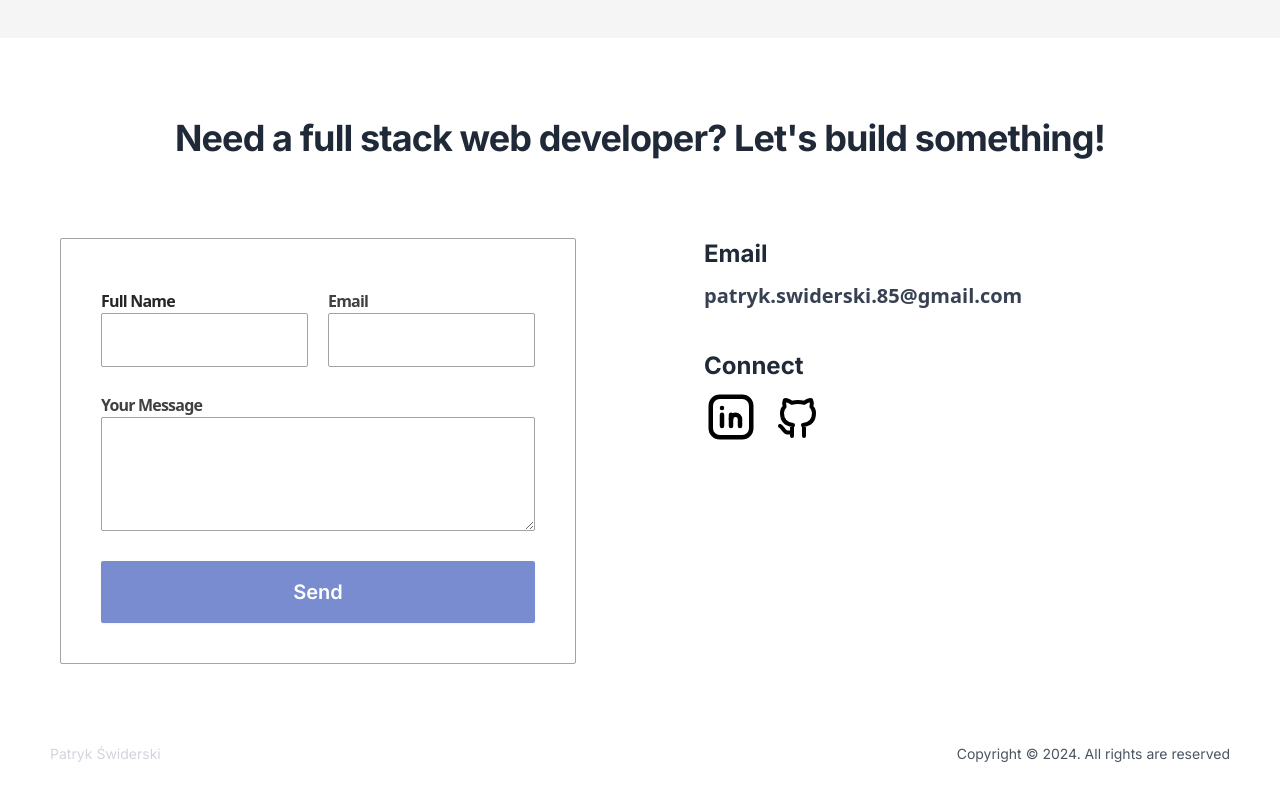
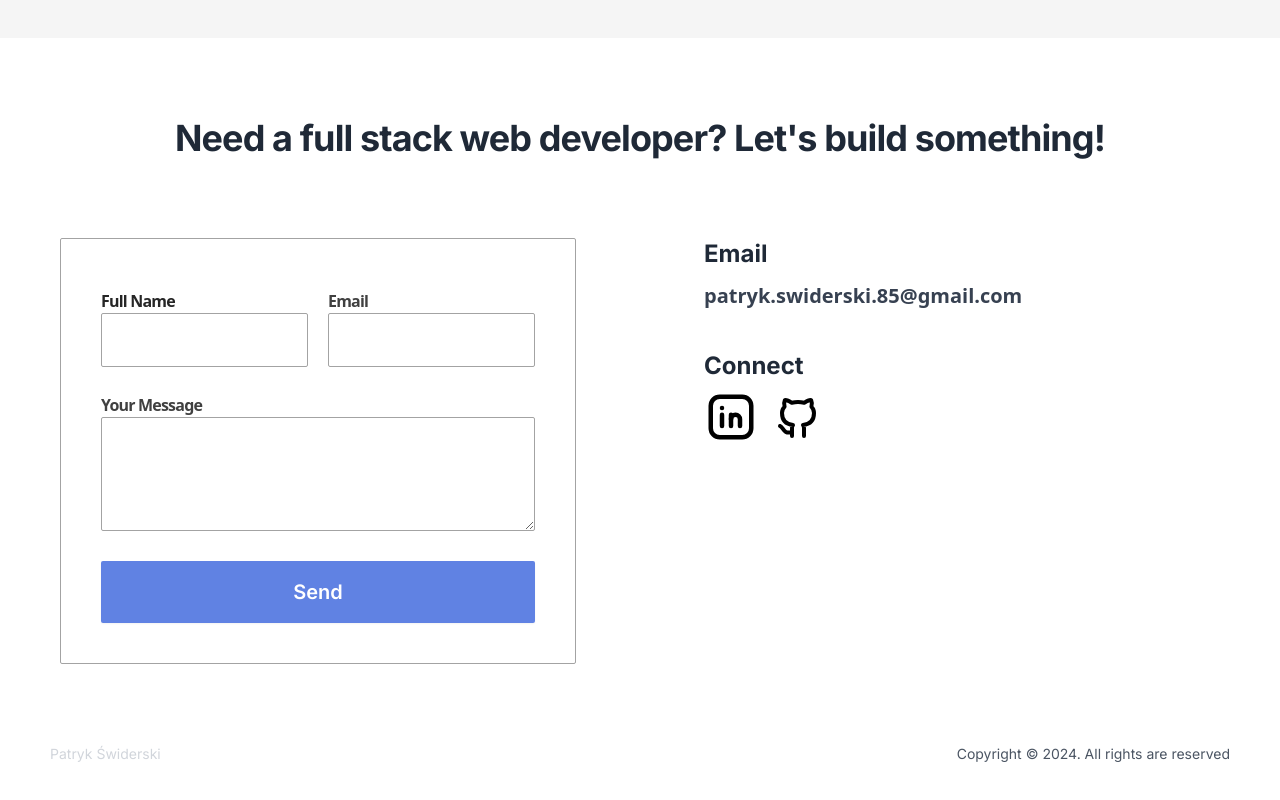
Before and after one commit to patrykswiderski/my-website, a Next.js app: page / in a window 1280 px wide. Shown: the part 6776-7576 px from the top of the page. Built offline with nearby package versions, Linux system fonts and the light colour scheme.

Commit message:
Styling change

```diff
--- a/app/_components/Contact.jsx
+++ b/app/_components/Contact.jsx
@@ -65,7 +65,7 @@ function Contact() {
 									<div className="sm:col-span-2">
 										<button
 											type="submit"
-											className="sx:text-lg sm:text-xl w-full p-2 sm:p-4 mt-2 font-semibold text-white bg-blue-800/60 rounded-sm shadow-sm border border-transparent hover:border-2 hover:shadow-xl transition duration-200 "
+											className="sx:text-lg sm:text-xl w-full p-2 sm:p-4 mt-2 font-semibold text-white bg-blue-700/70 rounded-sm shadow-sm border border-transparent hover:border-2 hover:shadow-xl transition duration-200 "
 										>
 											Send
 										</button>
--- a/app/_components/Projects.jsx
+++ b/app/_components/Projects.jsx
@@ -26,7 +26,7 @@ function Projects() {
 								alt="page photo"
 								className="object-cover"
 							/>
-							<div className="opacity-0 group-hover:opacity-100 bg-[black]/40 absolute inset-0 flex flex-col justify-center items-center transform duration-300 ">
+							<div className="opacity-0 group-hover:opacity-100 bg-[black]/50 absolute inset-0 flex flex-col justify-center items-center transform duration-300 ">
 								<span className="text-2xl font-bold text-white tracking-wider"></span>
 								<div className="pt-8 text-center">
 									<a href={myProject.link} target="_blank">
```
